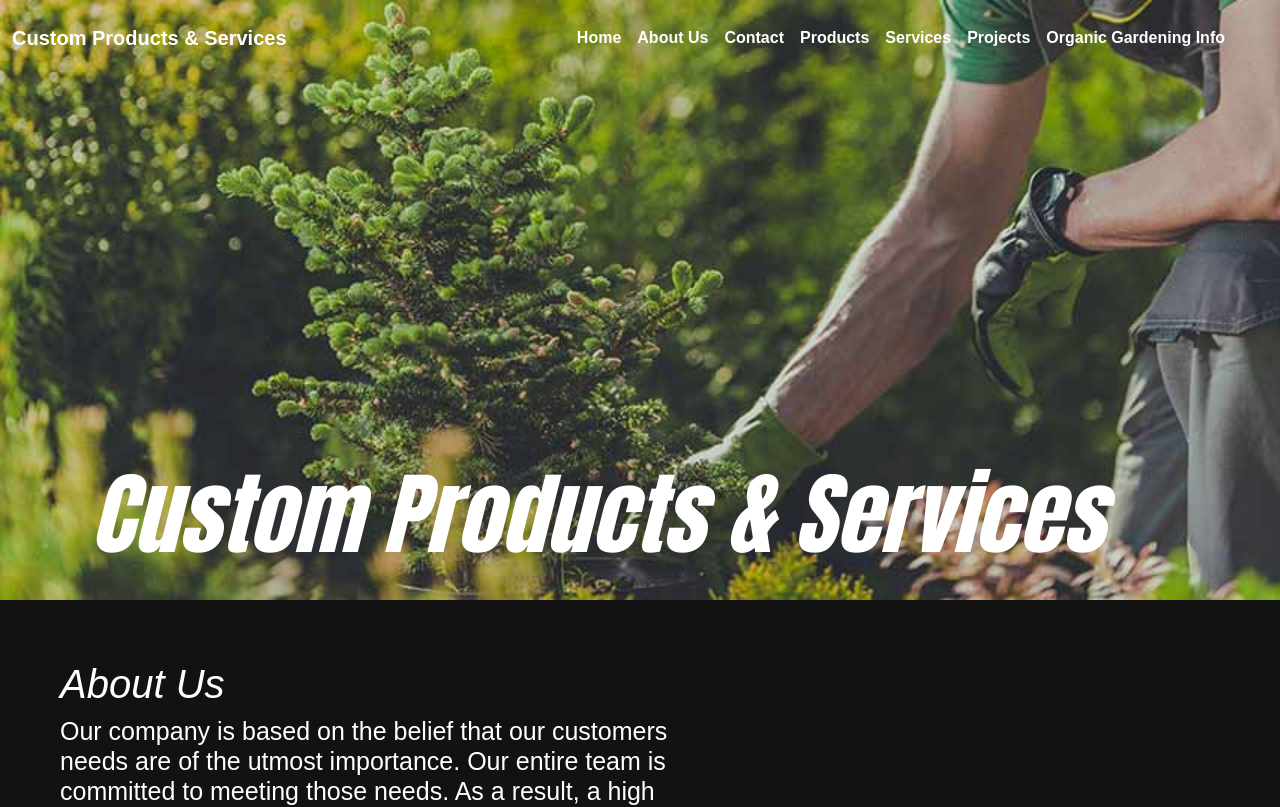
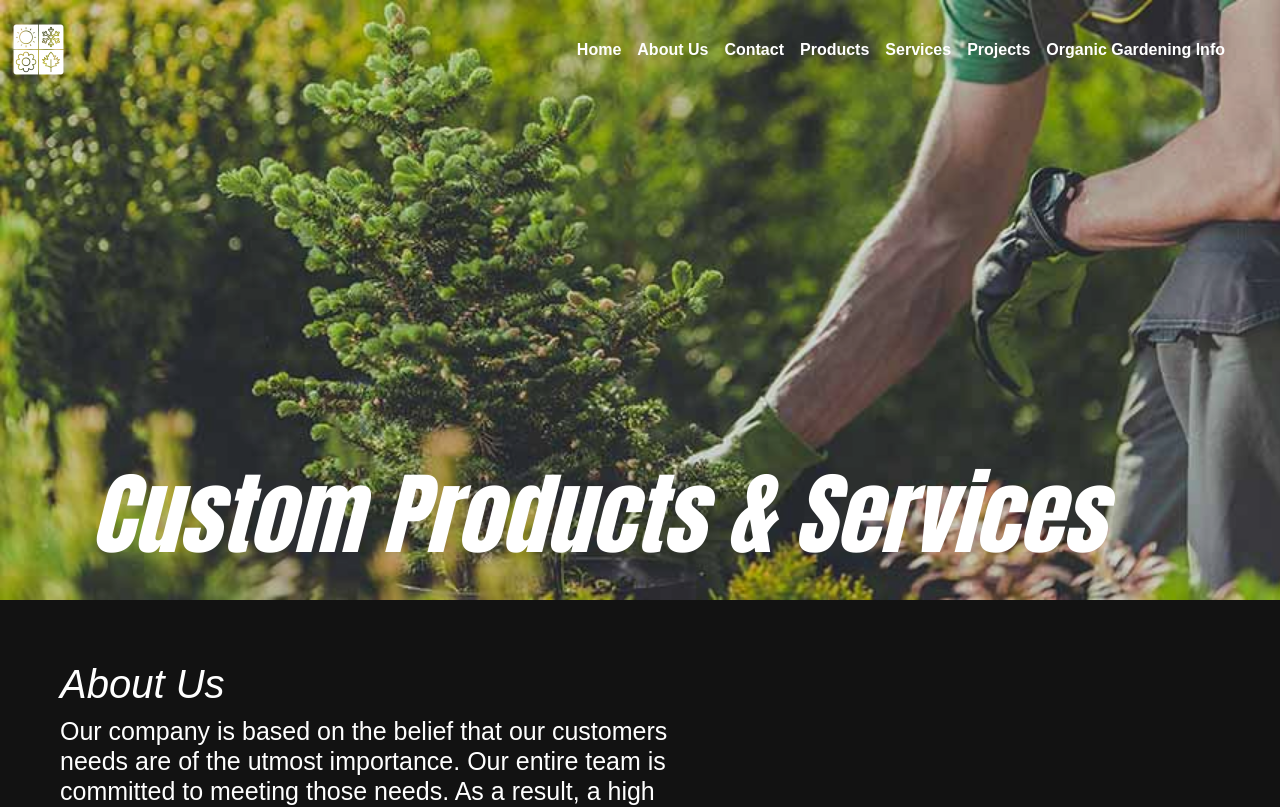
Before and after one commit to MikeAtwood/custom-products, a React (Vite) app: page /contact in a window 1280 px wide. Shown: the top 807 px of the page. Built offline with nearby package versions, Linux system fonts and the light colour scheme.

Commit message:
added animate & logo

```diff
--- a/package.json
+++ b/package.json
@@ -11,6 +11,7 @@
   },
   "dependencies": {
     "@popperjs/core": "^2.11.8",
+    "animate.css": "^4.1.1",
     "bootstrap": "^5.3.1",
     "react": "^18.2.0",
     "react-dom": "^18.2.0",
--- a/src/components/Contact.jsx
+++ b/src/components/Contact.jsx
@@ -1,11 +1,12 @@
 import '../App.css'
 import locationImg from '../assets/img/location.png'
+import 'animate.css'
 
 const Contact = () => {
     return (
         <div className="contact">
             <div className="left-content">
-                <h2>Contact Us</h2>
+                <h2 className="animate__animated animate__bounce">Contact Us</h2>
                 <p>Phone: 612-782-6930</p>
                 <p>Fax: 612-782-6923</p>
                 <p>Email: info@customproductsandservices.com</p>
--- a/src/components/Navbar.jsx
+++ b/src/components/Navbar.jsx
@@ -1,4 +1,5 @@
 import { useEffect, useState } from 'react'
+import Logo from '../assets/img/logo.png'
 
 const Navbar = () => {
     const [navbarClass, setNavbarClass] = useState('')
@@ -23,7 +24,7 @@ const Navbar = () => {
     <nav className={`navbar navbar-expand-lg bg-transparent ${navbarClass}`}>
       <div className="container-fluid">
         <a className="navbar-brand text-white" href="/home">
-          Custom Products & Services
+          <img src={Logo} />
         </a>
         <button
           className="navbar-toggler"
```
Also changed, not shown: src/assets/img/logo.png (added), 1 other file (tests, documents, lock files or other folders).
